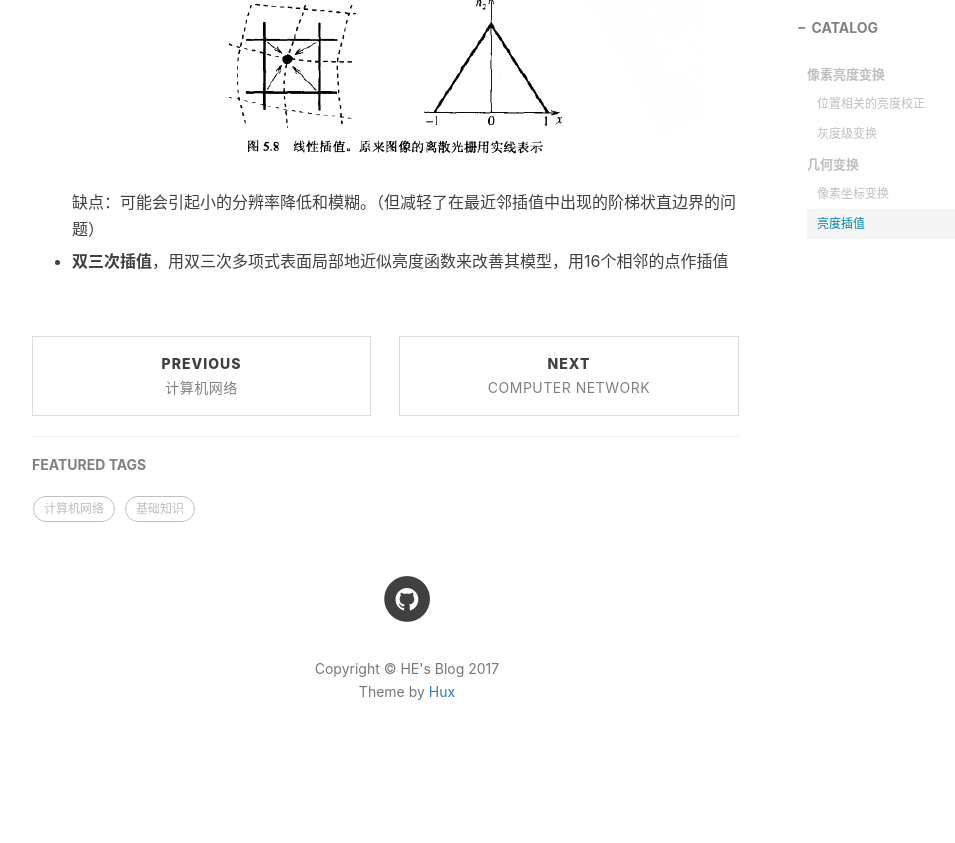
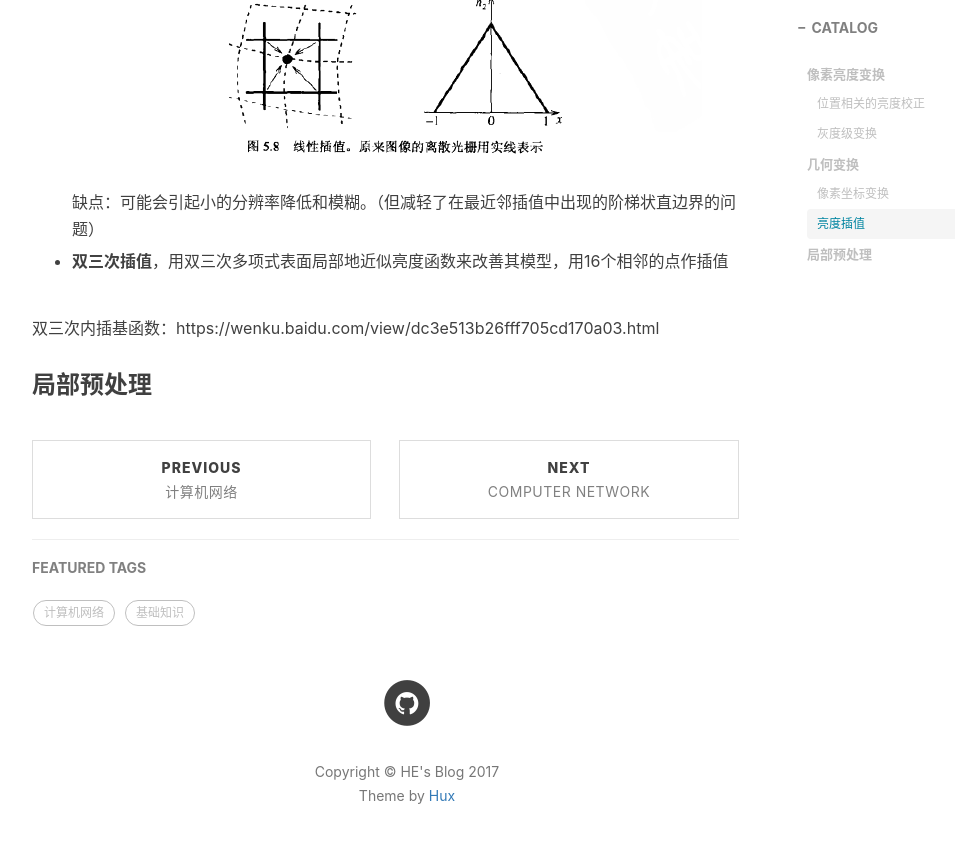
Before and after one commit to HeWenjie/HeWenjie.github.io, a Jekyll site: the page built from _posts/2017-06-05-image-processing.markdown, in a window 1280 px wide and 900 px high, scrolled down 4248 px. Shown: the top 843 px of the window, without its empty margins (233-1188 px from the left). Built offline with Jekyll 4.4.1, drawn with Linux system fonts in a browser that asks for light colours; nearby versions of some CDN libraries; formulas are drawn with MathJax 3; comment, search, counter and statistics services are not loaded; before the commit the page ends 5044 px from its top, so only the background shows below that.

Commit message:
图像处理
双三次插值

```diff
--- a/_posts/2017-06-05-image-processing.markdown
+++ b/_posts/2017-06-05-image-processing.markdown
@@ -134,3 +134,7 @@ $$(x,y)=T^{-1}(x',y')$$
   缺点：可能会引起小的分辨率降低和模糊。（但减轻了在最近邻插值中出现的阶梯状直边界的问题）
 
 * **双三次插值**，用双三次多项式表面局部地近似亮度函数来改善其模型，用16个相邻的点作插值
+
+双三次内插基函数：https://wenku.baidu.com/view/dc3e513b26fff705cd170a03.html
+
+### 局部预处理
```
